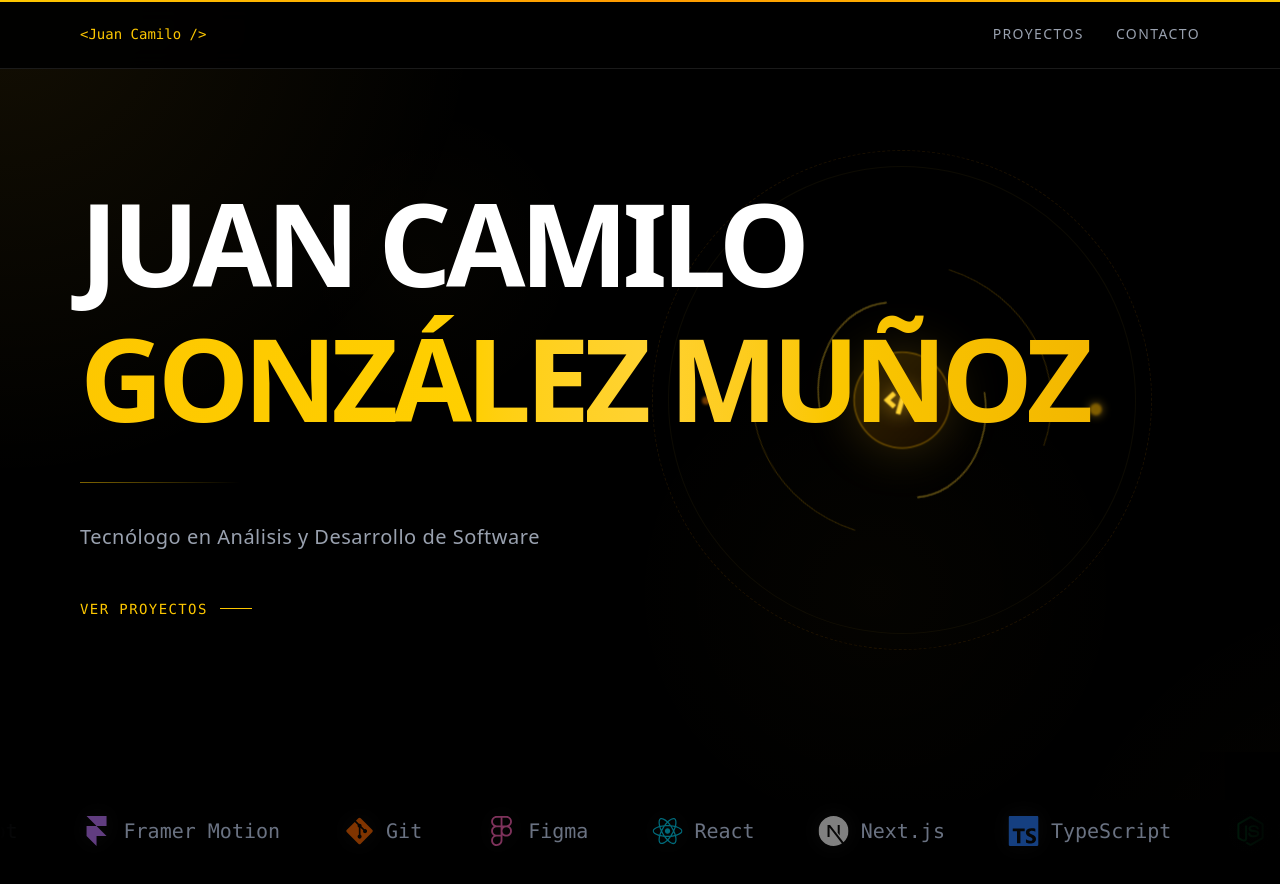
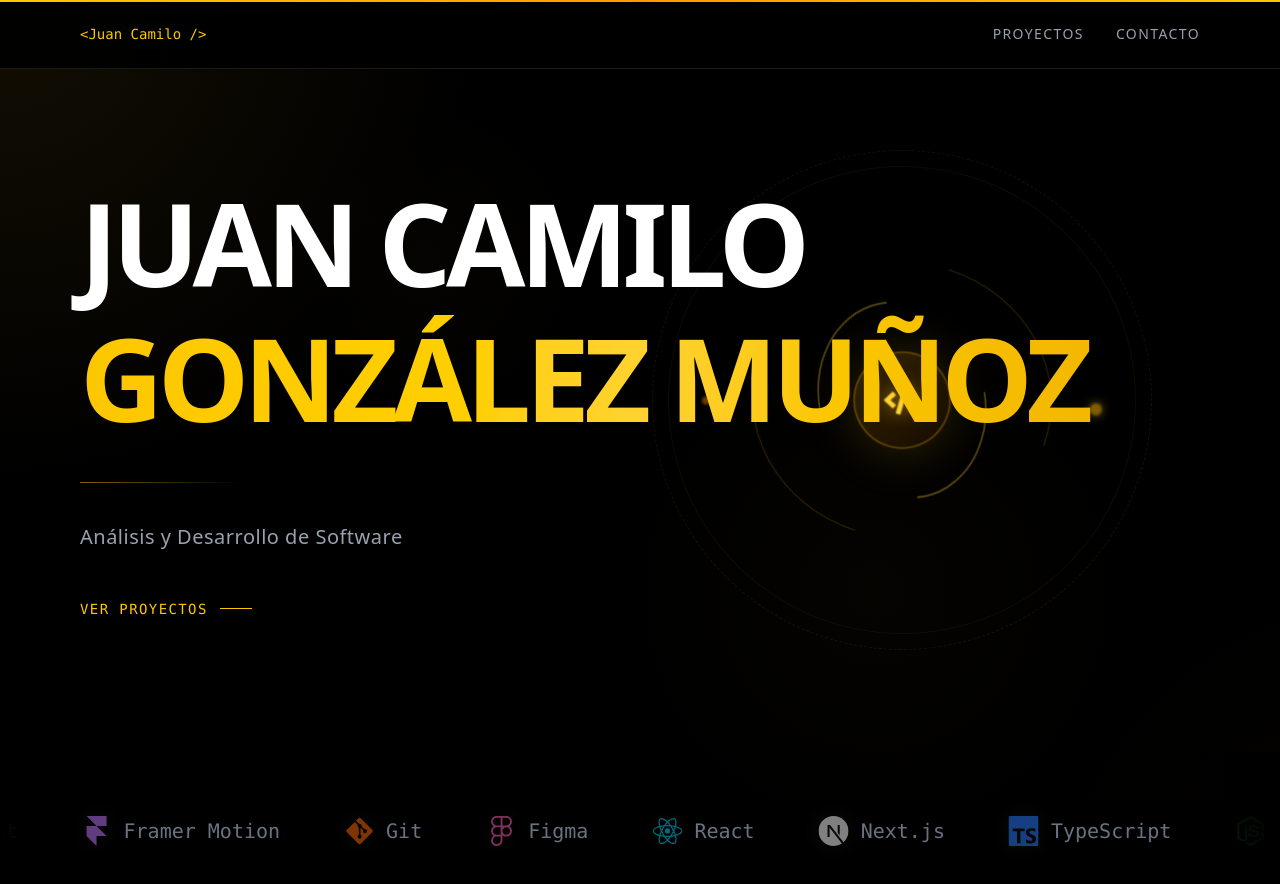
Before and after one commit to ghost91710/Juancamilo, a React (Vite) app: page / in a window 1280 px wide. Shown: the top 884 px of the page. Built offline with nearby package versions, Linux system fonts and the light colour scheme.

Commit message:
descripcion hero

```diff
--- a/src/components/Hero.jsx
+++ b/src/components/Hero.jsx
@@ -188,7 +188,7 @@ export default function Hero() {
           transition={{ delay: 0.6, duration: 0.8 }}
           className="mt-10 max-w-xl text-gray-400 text-xl font-light tracking-wide"
         >
-          Tecnólogo en Análisis y Desarrollo de Software
+          Análisis y Desarrollo de Software
         </motion.p>
 
         {/* Botón CTA minimalista */}
```
